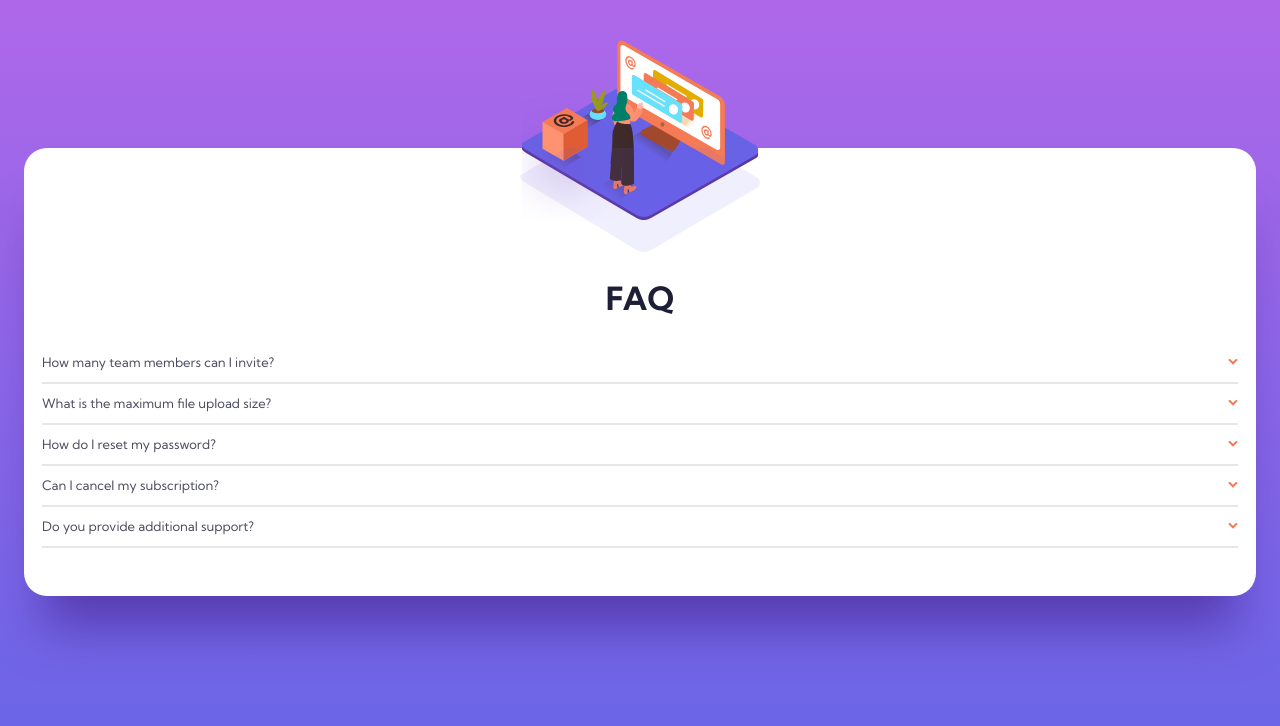
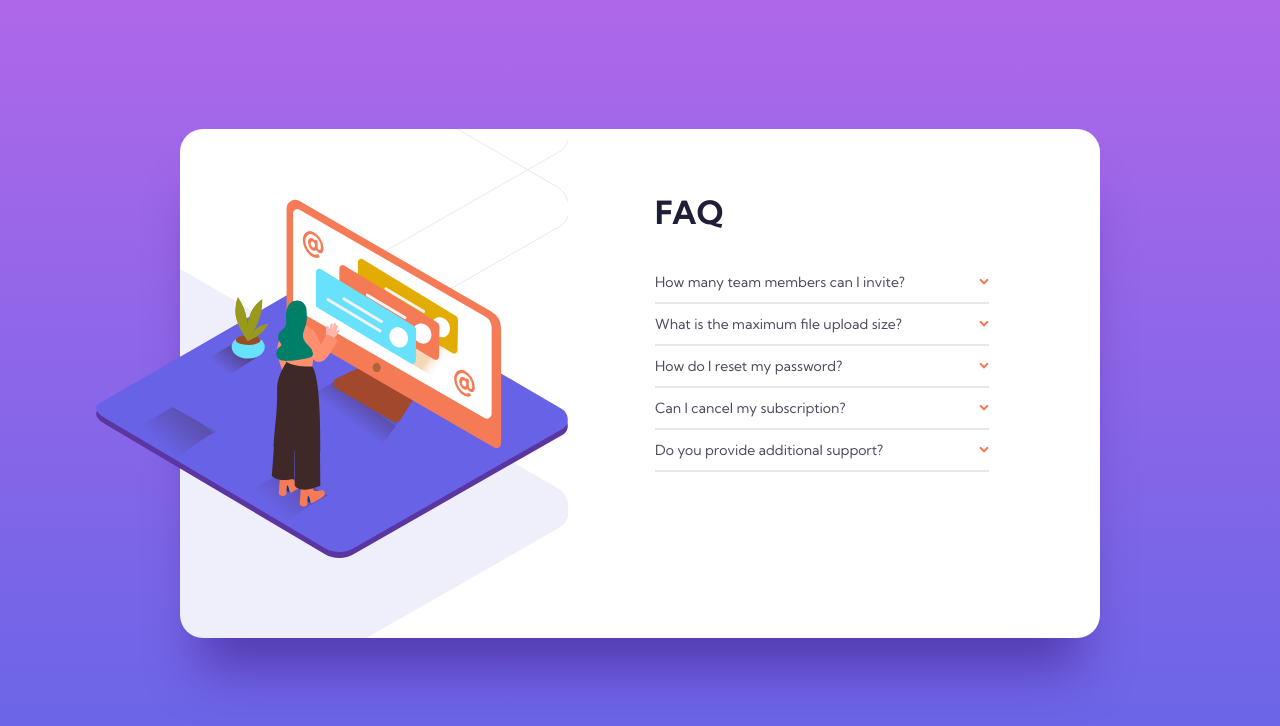
Before and after one commit to thomas-simonet/frontendmentor, a plain HTML site: page faq-accordion-card/index.html in a window 1280 px wide. Drawn offline with nearby package versions, Linux system fonts and the light colour scheme.

Commit message:
feat(faq): Microdata
feat(faq): Reduce media query min width

```diff
--- a/faq-accordion-card/assets/css/styles.css
+++ b/faq-accordion-card/assets/css/styles.css
@@ -140,7 +140,7 @@ main {
   border: 1px solid var(--light-grayish-blue);
 }
 
-@media screen and (min-width: 1440px) {
+@media screen and (min-width: 1144px) {
 
   .faq {
     max-width: 920px;
--- a/faq-accordion-card/index.html
+++ b/faq-accordion-card/index.html
@@ -19,43 +19,71 @@
 
   <main>
 
-    <section id="faq" class="faq">
+    <section id="faq" class="faq" itemscope itemtype="https://schema.org/FAQPage">
 
       <h1>FAQ</h1>
 
       <dl>
 
-        <dt><button aria-expanded="false" aria-controls="faq1_desc">How many team members can I invite?</button></dt>
-        <dd>
-          <p id="faq1_desc">You can invite up to 2 additional users on the Free plan. There is no limit on
+        <div itemscope itemprop="mainEntity" itemtype="https://schema.org/Question">
+
+          <dt><button aria-expanded="false" aria-controls="faq1_desc" itemprop="name">How many team members can I
+              invite?</button></dt>
+          <dd itemscope itemprop="acceptedAnswer" itemtype="https://schema.org/Answer">
+            <p id="faq1_desc" itemprop="text">You can invite up to 2 additional users on the Free plan. There is no
+              limit on
               team members for the Premium plan.</p>
           </dd>
+        </div>
+
         <hr>
 
-        <dt><button aria-expanded="false" aria-controls="faq2_desc">What is the maximum file upload size?</button></dt>
-        <dd>
-          <p id="faq2_desc">No more than 2GB. All files in your account must fit your allotted storage space.</p>
+        <div itemscope itemprop="mainEntity" itemtype="https://schema.org/Question">
+          <dt><button aria-expanded="false" aria-controls="faq2_desc" itemprop="name">What is the maximum file upload
+              size?</button>
+          </dt>
+          <dd itemscope itemprop="acceptedAnswer" itemtype="https://schema.org/Answer">
+            <p id="faq2_desc" itemprop="text">No more than 2GB. All files in your account must fit your allotted storage
+              space.</p>
           </dd>
+        </div>
+
         <hr>
 
-        <dt><button aria-expanded="false" aria-controls="faq3_desc">How do I reset my password?</button></dt>
-        <dd>
-          <p id="faq3_desc">Click “Forgot password” from the login page or “Change password” from your profile page.
+        <div itemscope itemprop="mainEntity" itemtype="https://schema.org/Question">
+          <dt><button aria-expanded="false" aria-controls="faq3_desc" itemprop="name">How do I reset my
+              password?</button></dt>
+          <dd itemscope itemprop="acceptedAnswer" itemtype="https://schema.org/Answer">
+            <p id="faq3_desc" itemprop="text">Click “Forgot password” from the login page or “Change password” from your
+              profile page.
               A reset link will be emailed to you.</p>
           </dd>
+        </div>
+
         <hr>
 
-        <dt><button aria-expanded="false" aria-controls="faq4_desc">Can I cancel my subscription?</button></dt>
-        <dd>
-          <p id="faq4_desc">Yes! Send us a message and we’ll process your request no questions asked.</p>
+        <div itemscope itemprop="mainEntity" itemtype="https://schema.org/Question">
+          <dt><button aria-expanded="false" aria-controls="faq4_desc" itemprop="name">Can I cancel my
+              subscription?</button></dt>
+          <dd itemscope itemprop="acceptedAnswer" itemtype="https://schema.org/Answer">
+            <p id="faq4_desc" itemprop="text">Yes! Send us a message and we’ll process your request no questions asked.
+            </p>
           </dd>
+        </div>
+
         <hr>
 
-        <dt><button aria-expanded="false" aria-controls="faq5_desc">Do you provide additional support?</button></dt>
-        <dd>
-          <p id="faq5_desc">Chat and email support is available 24/7. Phone lines are open during normal business hours.
+        <div itemscope itemprop="mainEntity" itemtype="https://schema.org/Question">
+          <dt><button aria-expanded="false" aria-controls="faq5_desc" itemprop="name">Do you provide additional
+              support?</button></dt>
+          <dd itemscope itemprop="acceptedAnswer" itemtype="https://schema.org/Answer">
+            <p id="faq5_desc" itemprop="text">Chat and email support is available 24/7. Phone lines are open during
+              normal business
+              hours.
             </p>
           </dd>
+        </div>
+
         <hr>
 
       </dl>
```
Lines whose indentation alone changed are shown as unchanged.
